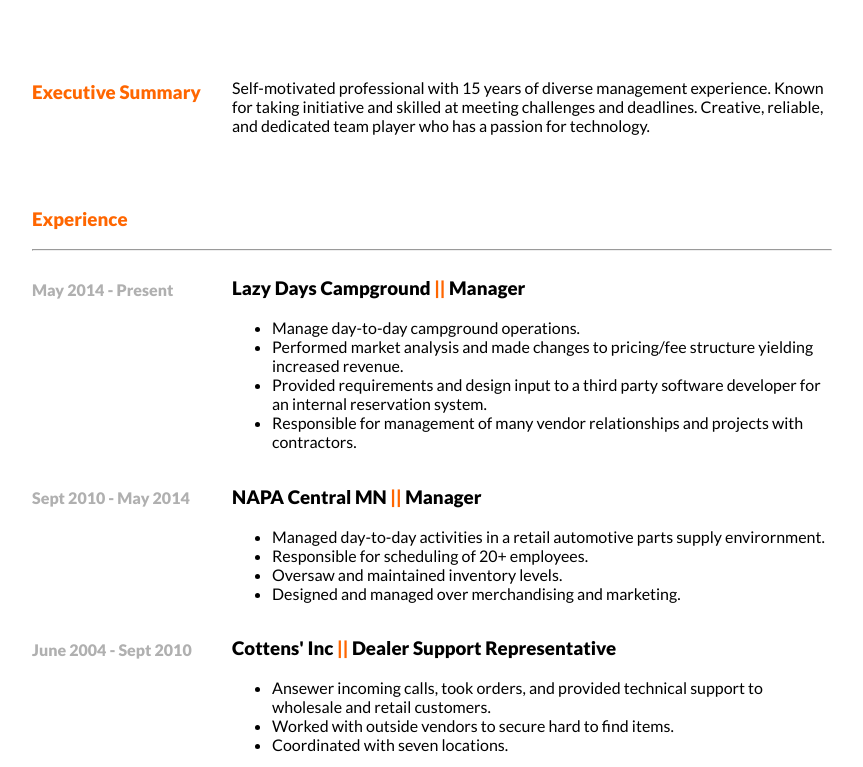
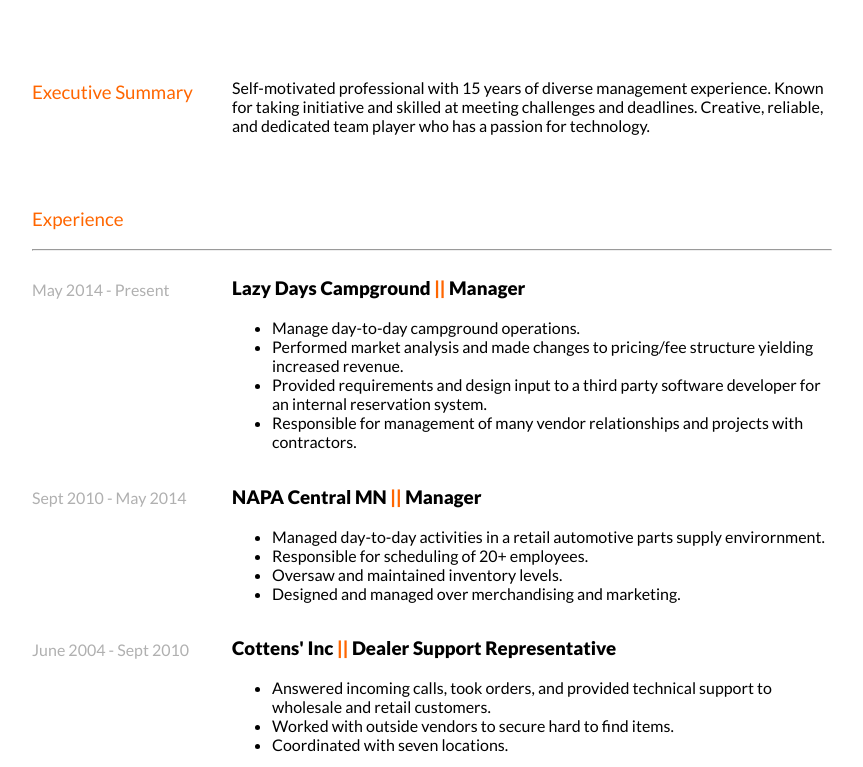
Before and after one commit to johnrachuy/resume, a plain HTML site: page index.html in a window 1280 px wide. Shown: the part 178-945 px from the top of the page, without its empty margins (208-1071 px from the left). Drawn offline with Linux system fonts and the light colour scheme.

Commit message:
styling changes

```diff
--- a/index.html
+++ b/index.html
@@ -13,7 +13,7 @@
       <img src="http://i.imgur.com/sIJOt5p.png" width="180px">
     </div>
     <div class="head-right">
-     <h1><span class="color">JOHN</span> <span class="text">RACHUY II</span></h1>
+     <h1><span class="color">JOHN</span> <span class="text-name">RACHUY II</span></h1>
      <div id="content-info">
       PO Box 178 <span class="color">&#9679</span> Long Prairie, MN <span class="color">&#9679</span> 56347
       <br>
@@ -24,7 +24,7 @@
 
   <div id="content-body">
     <div class="desc-left">
-      <h3><span class="color">Executive Summary</span></h3>
+      <h3><span class="color"><span class="text-title">Executive Summary</span></span></h3>
     </div>
     <div class="desc-right">
      <p>Self-motivated professional with 15 years of diverse management experience. Known for taking initiative and skilled at meeting challenges and deadlines. Creative, reliable, and dedicated team player who has a passion for technology.</p>
@@ -36,7 +36,7 @@
 
  <div id="content-experience">
    <div class="content-heading">
-    <h3><span class="color">Experience</span></h3>
+    <h3><span class="color"><span class="text-title">Experience</span></span></h3>
 
     <hr>
 
@@ -78,7 +78,7 @@
     <div class="desc-right">
       <h3>Cottens' Inc <span class="color">||</span> Dealer Support Representative</h3>
       <ul>
-        <li>Ansewer incoming calls, took orders, and provided technical support to wholesale and retail customers.</li>
+        <li>Answered incoming calls, took orders, and provided technical support to wholesale and retail customers.</li>
         <li>Worked with outside vendors to secure hard to find items.</li>
         <li>Coordinated with seven locations.</li>
       </ul>
@@ -88,7 +88,7 @@
 
 <div id="content-education">
 
-  <h3><span class="color">Education</span></h3>
+  <h3><span class="color"><span class="text-title">Education</span></span></h3>
 
   <hr>
 
--- a/stylesheet.css
+++ b/stylesheet.css
@@ -33,8 +33,13 @@
 
 h4 {
 	color: #b0b0b0;
+	font-weight: 400;
 }
 
-.text {
+.text-name {
 	font-weight: 300;
 }
+
+.text-title {
+	font-weight: 400;
+}
```
